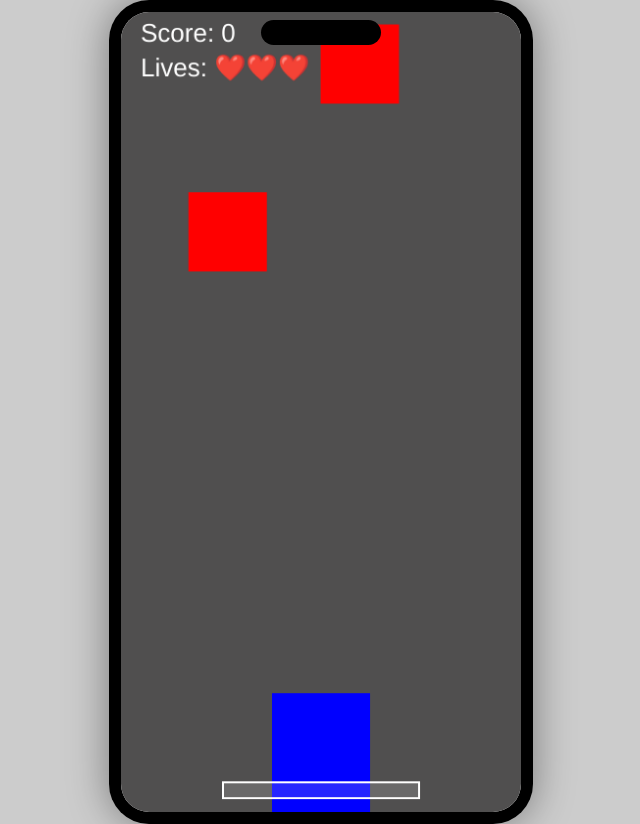
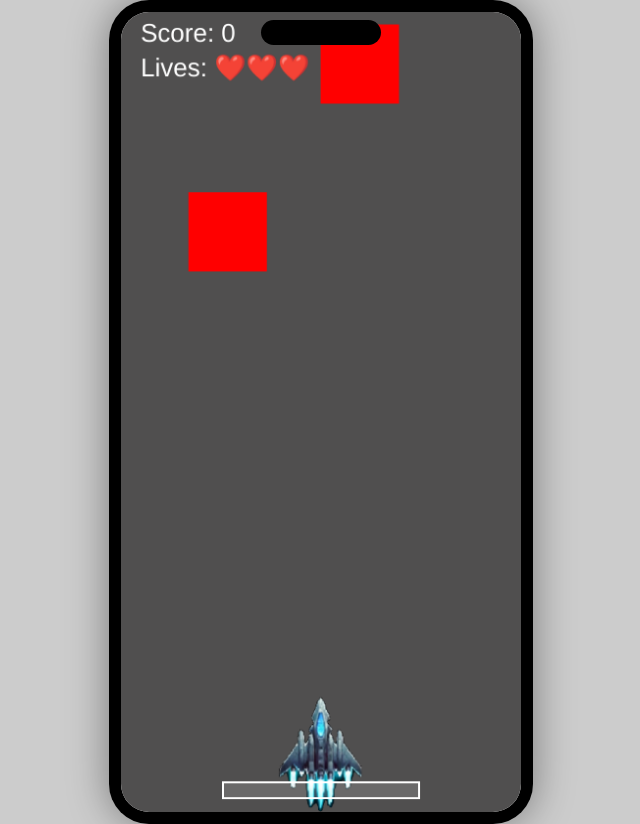
Before and after one commit to maopinto/cusmorush, a plain HTML site: page game.html in a window 1280 px wide. Shown: the whole page, without its empty margins (319-959 px from the left). Drawn offline with Linux system fonts and the light colour scheme.

Commit message:
update game

```diff
--- a/game.html
+++ b/game.html
@@ -1,5 +1,6 @@
 <!DOCTYPE html>
 <html lang="he">
+
 <head>
   <meta charset="UTF-8" />
   <meta name="viewport" content="width=device-width, initial-scale=1.0" />
@@ -8,6 +9,7 @@
   <link rel="icon" href="./images/logo.png" />
   <script src="./javaScriptFiles/game.js"></script>
 </head>
+
 <body>
   <div class="phone-frame">
     <div class="screen">
@@ -26,5 +28,7 @@
       </div>
     </div>
   </div>
+  <img src="./images/spritesForGame/player.png" id="player" style="display: none;">
 </body>
+
 </html>
--- a/javaScriptFiles/game.js
+++ b/javaScriptFiles/game.js
@@ -504,11 +504,25 @@ window.addEventListener('load', function () {
       this.shootingInterval = 200;
       this.lastFireTime = 0;
       this.weapon = localStorage.getItem('equippedWeapon') || 'laser';
-    }
-
-    update() {
+      this.image = document.getElementById('player');
+      this.frameX = 0;
+      this.frameY = 1;
+      this.frameTimer = 0;
+      this.frameInterval = 80;
+      this.spriteWidth = 128;
+      this.spriteHeight = 128;
+    }
+
+    update(deltaTime) {
       this.x += this.speedX;
       this.y += this.speedY;
+
+      this.frameTimer += deltaTime;
+      if (this.frameTimer > this.frameInterval) {
+        this.frameX++;
+        if (this.frameX >= 6) this.frameX = 0;
+        this.frameTimer = 0;
+      }
 
       if (this.game.mouse.pressed) {
         const dx = this.game.mouse.x - (this.x + this.width / 2);
@@ -536,9 +550,24 @@ window.addEventListener('load', function () {
     }
 
     draw(context) {
-      if (this.invulnerable) context.fillStyle = 'lightblue';
-      else context.fillStyle = 'blue';
-      context.fillRect(this.x, this.y, this.width, this.height);
+      context.save();
+
+      if (this.invulnerable) context.globalAlpha = 0.65;
+
+      context.drawImage(
+        this.image,
+        this.frameX * this.spriteWidth,
+        this.frameY * this.spriteHeight,
+        this.spriteWidth,
+        this.spriteHeight,
+        this.x,
+        this.y,
+        this.width,
+        this.height
+      );
+
+      context.restore();
+
       this.projectiles.forEach((p) => p.draw(context));
     }
 
@@ -1264,7 +1293,7 @@ window.addEventListener('load', function () {
     }
 
     update(deltaTime) {
-      this.player.update();
+      this.player.update(deltaTime);
 
       if (this.pet) {
         this.pet.update(deltaTime);
```
Also changed, not shown: cssFiles/main.css (+56 -3 lines), javaScriptFiles/main.js (+15 -3 lines), images/spritesForGame/player.png (added). Lines whose indentation alone changed are shown as unchanged.
